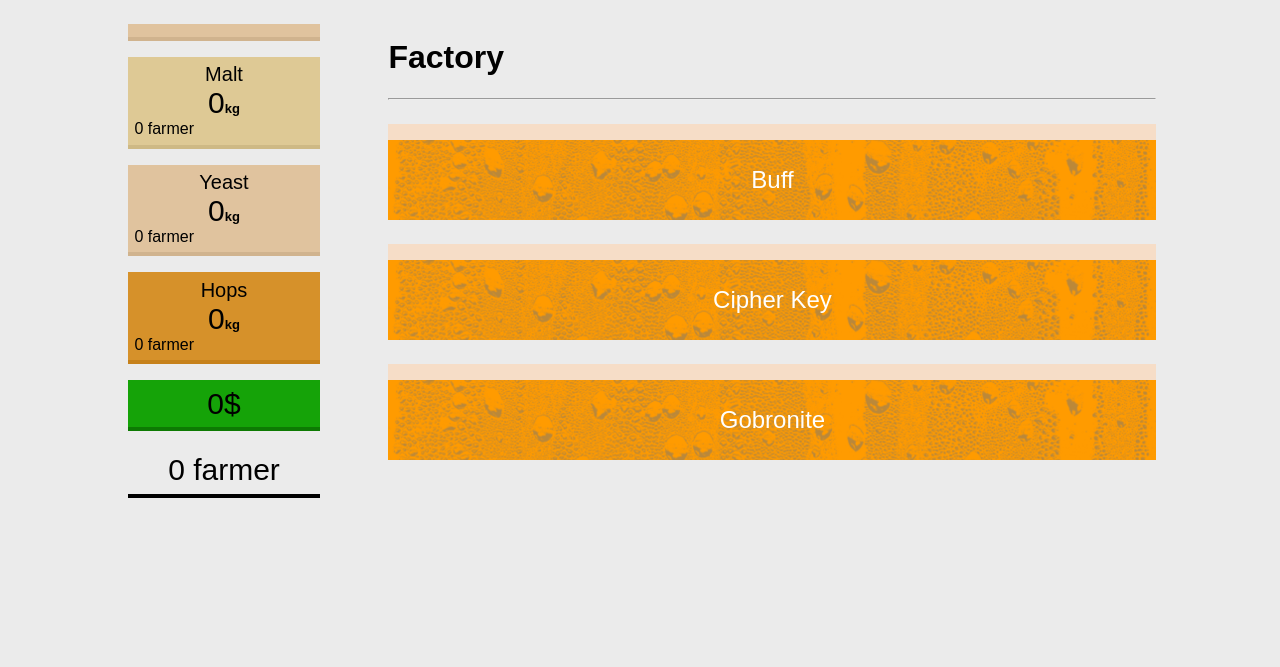
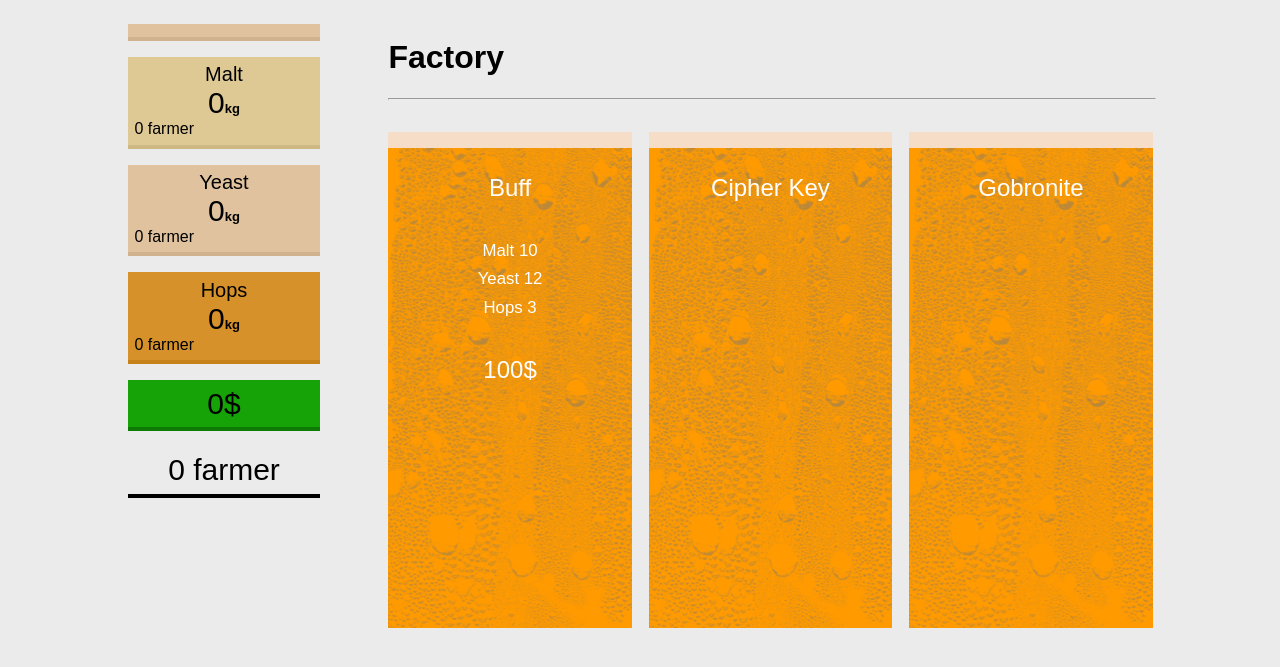
Before and after one commit to HE-Arc/Beer-Empire, a Django app: page /factory in a window 1280 px wide. Shown: the part 40-707 px from the top of the page. Run offline with Django 3.2, Linux system fonts and the light colour scheme; the visitor is signed in with stand-in values (Sample User, id 1); data comes from the database, SQL or seed files in the repository; some web fonts are replaced.

Commit message:
Pretty Beer Glasses :beer:

```diff
--- a/BeerEmpire/Game/static/beerfactory.css
+++ b/BeerEmpire/Game/static/beerfactory.css
@@ -135,12 +135,38 @@ aside{
   width: calc(100% - 7em);
 }
 
+.engine .title{
+
+}
+
+.engine .need{
+  font-size: .7em;
+  margin-top: 1em;
+  margin-bottom: 1em;
+  height: .7em;
+  line-height: .7em;
+}
+
+.engine .need:first-of-type{
+  margin-top: 1em;
+}
+
+.engine .need:last-of-type{
+  margin-bottom: 1em;
+}
+
+.engine .price{
+ vertical-align: bottom;
+}
+
 .engine{
   background-image: url("/static/drop.png");
   background-repeat: repeat-x;
+  display: inline-block;
   border-top: solid 2vh;
-  height: 10vh;
-  width: 100%;
+  height: 60vh;
+  margin-right: 1vw;
+  width: calc((100% / 3) - 1vw);
   user-select:none;
   -ms-user-select:none;
   -webkit-user-select:none;
@@ -150,6 +176,27 @@ aside{
   text-align: center;
   font-size: 3vh;
   margin-top: 1em;
+}
+
+@media only screen and (max-width: 1100px) {
+  .engine{
+    width:calc((100% / 2) - 1vw);
+  }
+
+  .engine:nth-of-type(2n){
+    margin-right: 0px;
+  }
+}
+
+@media only screen and (max-width: 700px) {
+  .engine{
+    width:100%;
+    margin-right: 0px;
+  }
+}
+
+.engine:nth-of-type(3n){
+  margin-right: 0px;
 }
 
 
--- a/BeerEmpire/Game/templates/game/factory.html
+++ b/BeerEmpire/Game/templates/game/factory.html
@@ -10,7 +10,13 @@
 			<h1 class="display-4">Factory</h1>
 			<hr/>
 			<div class="gameboard">
-				<div id="engineBuff" class="engine beer Buff" onclick="makeAndSoldBeer(7,[4,2,1])">Buff</div>
+				<div id="engineBuff" class="engine beer Buff" onclick="makeAndSoldBeer(7,[4,2,1])">
+					<div class="title">Buff</div>
+					<div class="need">Malt 10</div>
+					<div class="need">Yeast 12</div>
+					<div class="need">Hops 3</div>
+					<div class="price">100$</div>
+				</div>
 				<div id="engineCipherKey" class="engine beer CipherKey" onclick="makeAndSoldBeer(13,[2,4,3])">Cipher Key</div>
 				<div id="engineGobronite" class="engine beer Gobronite" onclick="makeAndSoldBeer(16,[4,4,5])">Gobronite</div>
 			</div>
```
